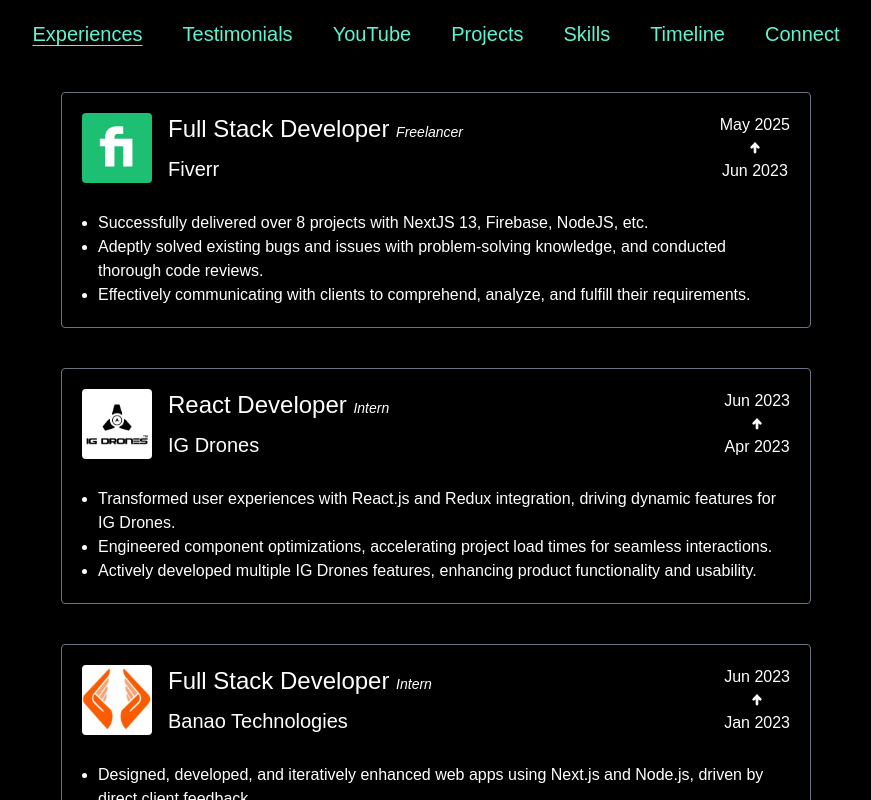
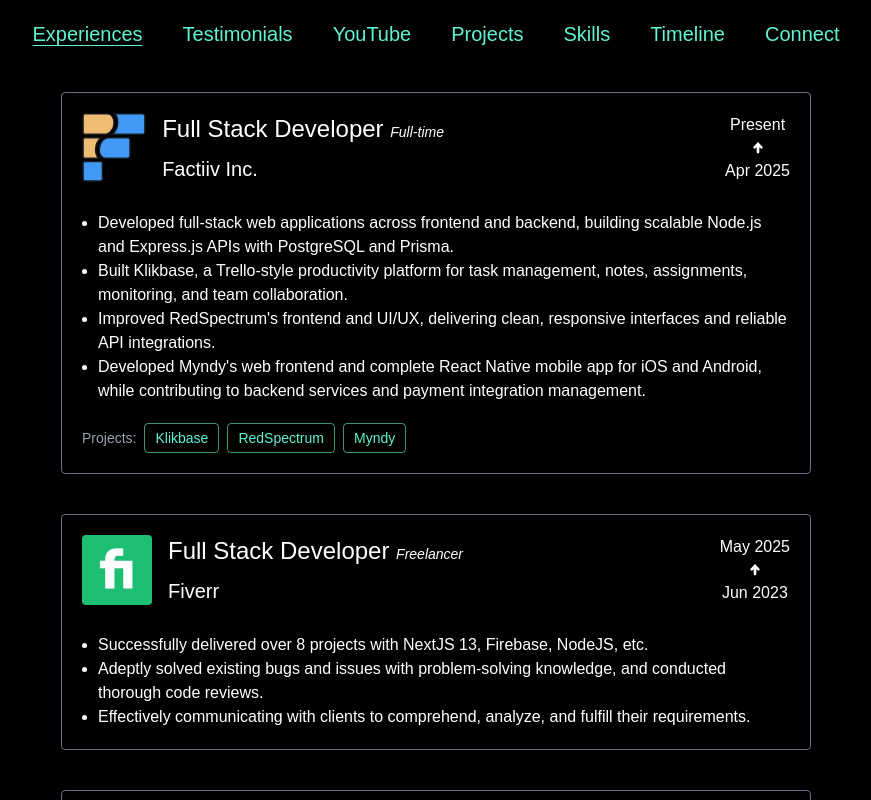
Before and after one commit to rakibul-wdp/portfolio, a Next.js app: page / in a window 1280 px wide. Shown: the top 800 px of the page, without its empty margins (204-1075 px from the left). Built offline with nearby package versions, Linux system fonts and the light colour scheme.

Commit message:
Add Factiiv experience with links and update avatar; enhance image handling

```diff
--- a/app/page.tsx
+++ b/app/page.tsx
@@ -1,5 +1,6 @@
 import { experiences } from "@/constants/experiences";
 import Image from "next/image";
+import Link from "next/link";
 import { TiArrowUpThick } from "react-icons/ti";
 
 export default function Home() {
@@ -12,9 +13,9 @@
         >
           <div className="flex items-center">
             <Image
-              className="w-[70px] rounded-sm"
+              className="h-[70px] w-[70px] rounded-sm object-contain"
               src={experience.avatar}
-              alt="company logo"
+              alt={`${experience.companyName} logo`}
             />
             <div className="w-full ml-4 flex items-center justify-between">
               <div className="h-[70px] flex flex-col justify-between">
@@ -38,6 +39,22 @@
               <li key={des.id}>{des.des}</li>
             ))}
           </ul>
+          {experience.links && (
+            <div className="mt-5 flex flex-wrap items-center gap-2 text-sm">
+              <span className="text-gray-400">Projects:</span>
+              {experience.links.map((link) => (
+                <Link
+                  key={link.href}
+                  href={link.href}
+                  target="_blank"
+                  rel="noopener noreferrer"
+                  className="rounded-sm border border-[#5ff3d1]/60 px-2.5 py-1 text-[#5ff3d1] transition-colors hover:bg-[#5ff3d1] hover:text-black focus-visible:outline-2 focus-visible:outline-offset-2 focus-visible:outline-[#5ff3d1]"
+                >
+                  {link.label}
+                </Link>
+              ))}
+            </div>
+          )}
         </div>
       ))}
     </div>
--- a/constants/experiences.ts
+++ b/constants/experiences.ts
@@ -1,4 +1,5 @@
 import Banao from "../public/images/banao.jpeg";
+import Factiiv from "../public/images/factiiv.svg";
 import Fiverr from "../public/images/fiverr.jpeg";
 import IGDrones from "../public/images/ig-drones.jpeg";
 import Metastart from "../public/images/metastart.jpeg";
@@ -6,6 +7,38 @@
 export const experiences = [
   {
     id: 1,
+    avatar: Factiiv,
+    companyName: "Factiiv Inc.",
+    role: "Full Stack Developer",
+    designation: "Full-time",
+    start: "Apr 2025",
+    end: "Present",
+    descriptions: [
+      {
+        id: 1,
+        des: "Developed full-stack web applications across frontend and backend, building scalable Node.js and Express.js APIs with PostgreSQL and Prisma.",
+      },
+      {
+        id: 2,
+        des: "Built Klikbase, a Trello-style productivity platform for task management, notes, assignments, monitoring, and team collaboration.",
+      },
+      {
+        id: 3,
+        des: "Improved RedSpectrum's frontend and UI/UX, delivering clean, responsive interfaces and reliable API integrations.",
+      },
+      {
+        id: 4,
+        des: "Developed Myndy's web frontend and complete React Native mobile app for iOS and Android, while contributing to backend services and payment integration management.",
+      },
+    ],
+    links: [
+      { label: "Klikbase", href: "https://www.klikbase.com/" },
+      { label: "RedSpectrum", href: "https://www.theredspectrum.com/" },
+      { label: "Myndy", href: "https://myndy.ai/" },
+    ],
+  },
+  {
+    id: 2,
     avatar: Fiverr,
     companyName: "Fiverr",
     role: "Full Stack Developer",
@@ -28,7 +61,7 @@
     ],
   },
   {
-    id: 2,
+    id: 3,
     avatar: IGDrones,
     companyName: "IG Drones",
     role: "React Developer",
@@ -51,7 +84,7 @@
     ],
   },
   {
-    id: 3,
+    id: 4,
     avatar: Banao,
     companyName: "Banao Technologies",
     role: "Full Stack Developer",
@@ -74,7 +107,7 @@
     ],
   },
   {
-    id: 4,
+    id: 5,
     avatar: Metastart,
     companyName: "MetaStart",
     role: "Full Stack Developer",
--- a/next.config.js
+++ b/next.config.js
@@ -1,5 +1,6 @@
 /** @type {import('next').NextConfig} */
 const nextConfig = {
+  agentRules: false,
   experimental: {
     useTypeScriptCli: false,
   },
```
Also changed, not shown: public/images/factiiv.svg (added).
